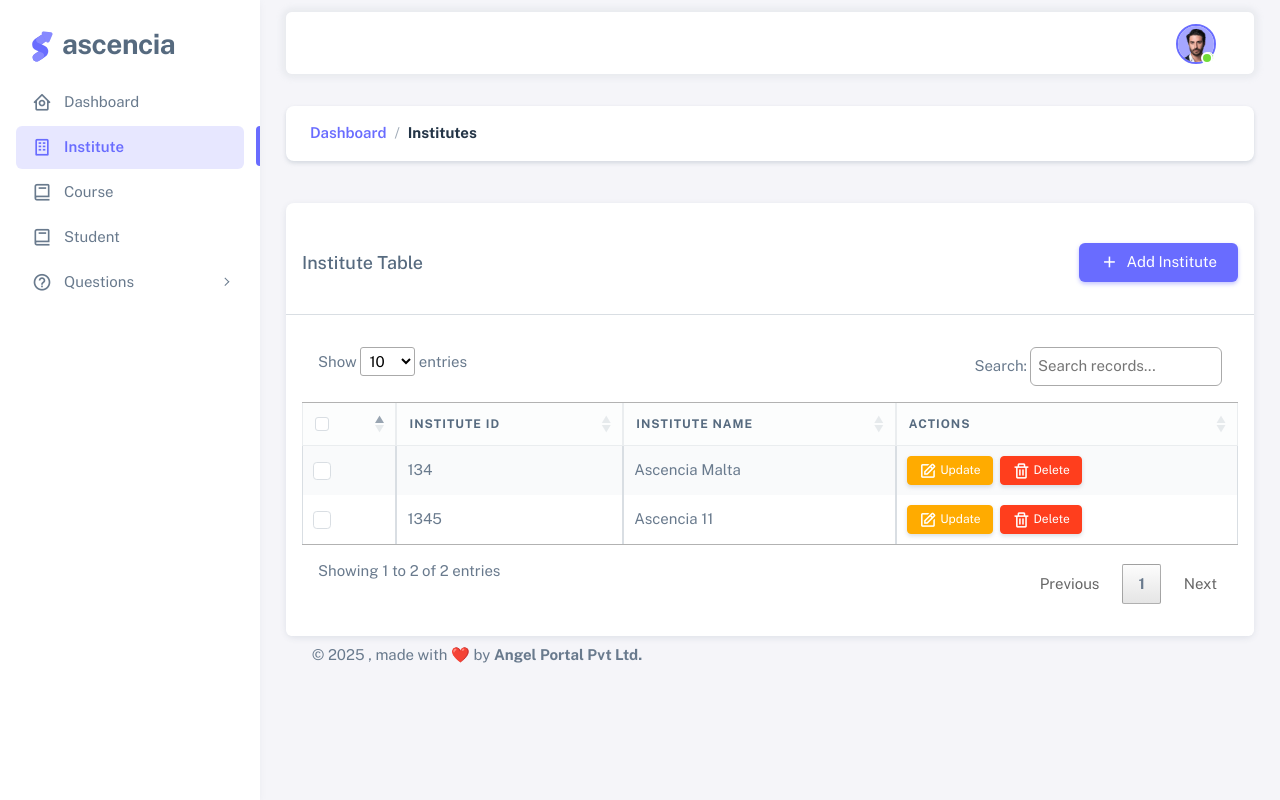
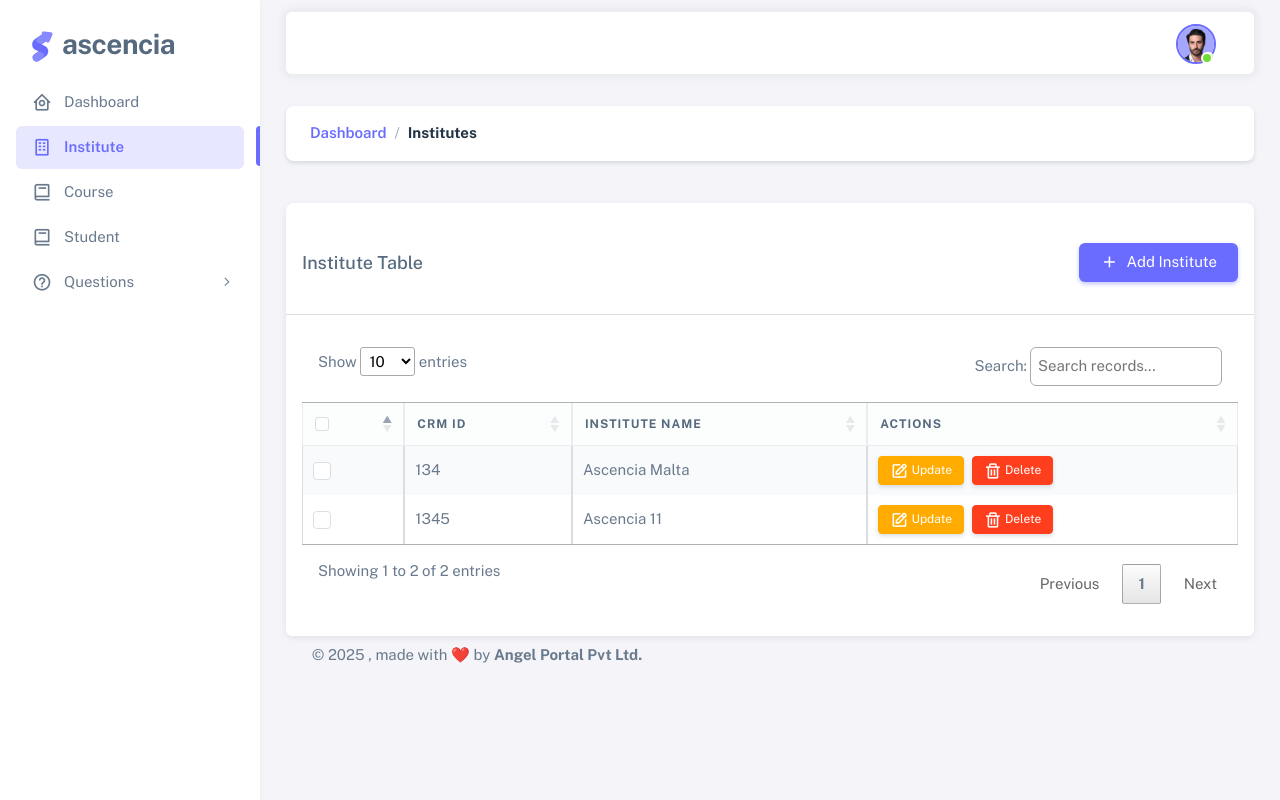
Before and after one commit to AngelPortalDev/ascencia_interviews, a Django app: page /adminpanel/institute/ in a window 1280 px wide. Run offline with Django 4.2, Linux system fonts and the light colour scheme; a user stored in the database is signed in; data comes from the database, SQL or seed files in the repository; some libraries are stand-ins or nearby versions.

Commit message:
Add CRM Id

```diff
--- a/adminpanel/models/course.py
+++ b/adminpanel/models/course.py
@@ -12,7 +12,7 @@ class ActiveManager(models.Manager):
 
 class Course(models.Model):
     course_name = models.CharField(max_length=255)
-    institute_id = models.ForeignKey(
+    crm_id = models.ForeignKey(
         Institute,
         on_delete=models.CASCADE,
         related_name='courses'
@@ -24,7 +24,7 @@ class Course(models.Model):
 
     class Meta:
         indexes = [
-            models.Index(fields=['institute_id']),
+            models.Index(fields=['crm_id']),
         ]
         verbose_name = "Course"
         verbose_name_plural = "Courses"
--- a/adminpanel/models/institute.py
+++ b/adminpanel/models/institute.py
@@ -5,7 +5,7 @@ from django.utils import timezone
 
 class Institute(models.Model):
     institute_name = models.CharField(max_length=255, blank=False)
-    institute_id = models.CharField(max_length=255, unique=True, blank=False)
+    crm_id = models.CharField(max_length=255, unique=True, blank=False)
     created_by = models.ForeignKey(User, on_delete=models.SET_NULL, null=True, blank=True)
     created_at = models.DateTimeField(auto_now_add=True)
     updated_at = models.DateTimeField(auto_now=True)
@@ -13,7 +13,7 @@ class Institute(models.Model):
 
     class Meta:
         indexes = [
-            models.Index(fields=['institute_id']),
+            models.Index(fields=['crm_id']),
         ]
 
     def soft_delete(self):
--- a/adminpanel/templates/course/course.html
+++ b/adminpanel/templates/course/course.html
@@ -54,7 +54,7 @@
                     <tr>
                       <td><input class="form-check-input" type="checkbox" aria-label="Select row" /></td>
                       <td class="text-start">{{ course.course_name }}</td>
-                      <td class="text-start">{{ course.institute_id }}</td>
+                      <td class="text-start">{{ course.crm_id }}</td>
                       <td>
                         <!-- Update Link -->
                         <a href="{% url 'course_update' id=course.encoded_id %}" class="btn btn-warning btn-sm text-white">
--- a/adminpanel/templates/institute/institute.html
+++ b/adminpanel/templates/institute/institute.html
@@ -84,7 +84,7 @@
                           <td class="dt-select">
                             <input aria-label="Select row" class="form-check-input" type="checkbox" />
                           </td>
-                          <td>{{institute.institute_id}}</td>
+                          <td>{{institute.crm_id}}</td>
                           <td>{{institute.institute_name}}</td>
                           <td class="d-flex align-items-center">
                               <a href="{% url 'institute_update' id=institute.encoded_id %}" class="btn btn-icon item-edit"><i class="icon-base bx bx-edit icon-sm"></i></a>
@@ -131,7 +131,7 @@
                   <thead class="table-light">
                     <tr>
                       <th><input class="form-check-input" type="checkbox" aria-label="Select all rows" /></th>
-                      <th>Institute Id</th>
+                      <th>Crm Id</th>
                       <th>Institute Name</th>
                       <th>Actions</th>
                     </tr>
@@ -140,7 +140,7 @@
                     {% for institute in institutes %}
                     <tr>
                       <td> <input aria-label="Select row" class="form-check-input" type="checkbox" /></td>
-                      <td>{{institute.institute_id}}</td>
+                      <td>{{institute.crm_id}}</td>
                       <td>{{institute.institute_name}}</td>
                       <td>
                         <a href="{% url 'institute_update' id=institute.encoded_id %}" class="btn btn-warning btn-sm text-white shadow-sm me-1">
--- a/adminpanel/views/institute_view.py
+++ b/adminpanel/views/institute_view.py
@@ -6,7 +6,7 @@ def institute_list(request):
         institutes = Institute.objects.filter(deleted_at__isnull=True)
         institute_data = [
             {
-                'institute_id': institute.institute_id,
+                'crm_id': institute.crm_id,
                 'institute_name': institute.institute_name,
                 'encoded_id': base64_encode(institute.id)
             }
@@ -36,19 +36,19 @@ def institute_add(request):
         errors = {}
         data = request.POST
         institute_name = data.get('institute_name')
-        institute_id = data.get('institute_id')
+        crm_id = data.get('crm_id')
 
         if not institute_name:
             errors['institute_name'] = "Institute Name is required."
-        if not institute_id:
-            errors['institute_id'] = "Institute id is required."
+        if not crm_id:
+            errors['crm_id'] = "CRM id is required."
 
         if errors:
             return render(request, 'institute/institute_add.html', {'errors': errors})
         try:
             data_to_save = {
                 'institute_name': institute_name,
-                'institute_id': institute_id,
+                'crm_id': crm_id,
             }
 
             result = save_data(Institute, data_to_save)
@@ -92,13 +92,13 @@ def institute_update(request, id):
     if request.method == 'POST':
         errors = {}
         institute_name = request.POST.get('institute_name')
-        institute_id = request.POST.get('institute_id')
+        crm_id = request.POST.get('crm_id')
 
 
         if not institute_name:
             errors['institute_name'] = "Institute Name is required."
-        if not institute_id:
-            errors['institute_id'] = "Institute id is required."
+        if not crm_id:
+            errors['crm_id'] = "CRM id is required."
 
         if errors:
             return render(request, 'institute/institute_update.html', {'errors': errors})
@@ -106,7 +106,7 @@ def institute_update(request, id):
         try:
             data = {
                 'institute_name': institute_name,
-                'institute_id': institute_id,
+                'crm_id': crm_id,
             }
 
             result = save_data(Institute, data, where={'id': id})
```
Also changed, not shown: adminpanel/templates/course/course_add.html (+6 -6 lines), adminpanel/templates/course/course_update.html (+6 -6 lines), adminpanel/templates/institute/institute_add.html (+7 -7 lines), adminpanel/templates/institute/institute_update.html (+7 -7 lines), adminpanel/views/course_view.py (+11 -11 lines), adminpanel/migrations/0015_remove_course_adminpanel__institu_996c08_idx_and_more.py (added).
